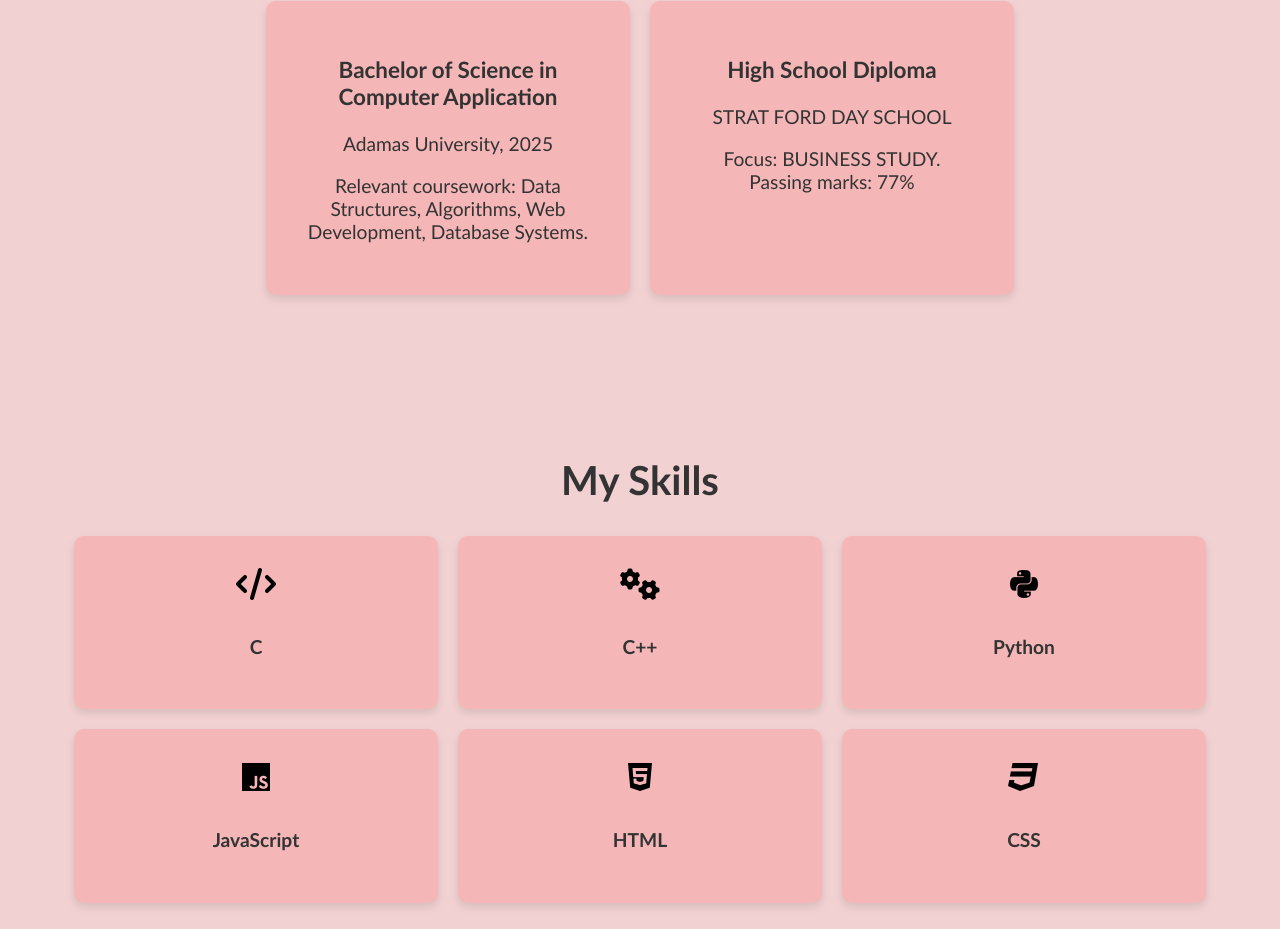
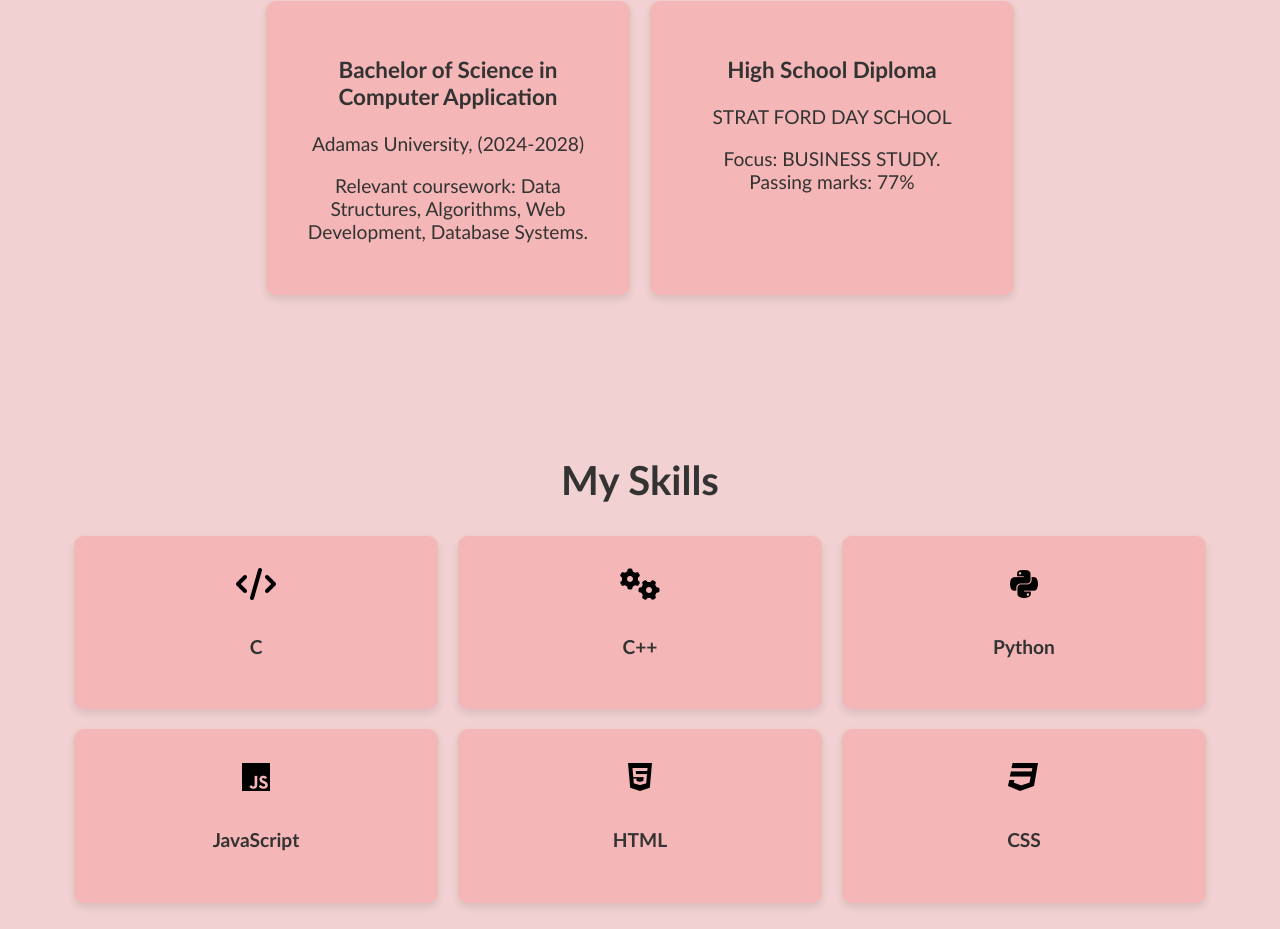
Before and after one commit to khushishow/khushiwebsite, a plain HTML site: page index.html in a window 1280 px wide. Shown: the part 1516-2445 px from the top of the page. Drawn offline with Linux system fonts and the light colour scheme; a script that the page names is missing.

Commit message:
Update index.html

```diff
--- a/index.html
+++ b/index.html
@@ -42,7 +42,7 @@
     <div class="education-grid">
       <div class="education-card">
         <h3>Bachelor of Science in Computer Application</h3>
-        <p>Adamas University, 2025</p>
+        <p>Adamas University, (2024-2028)</p>
         <p>Relevant coursework: Data Structures, Algorithms, Web Development, Database Systems.</p>
       </div>
       <div class="education-card">
```
